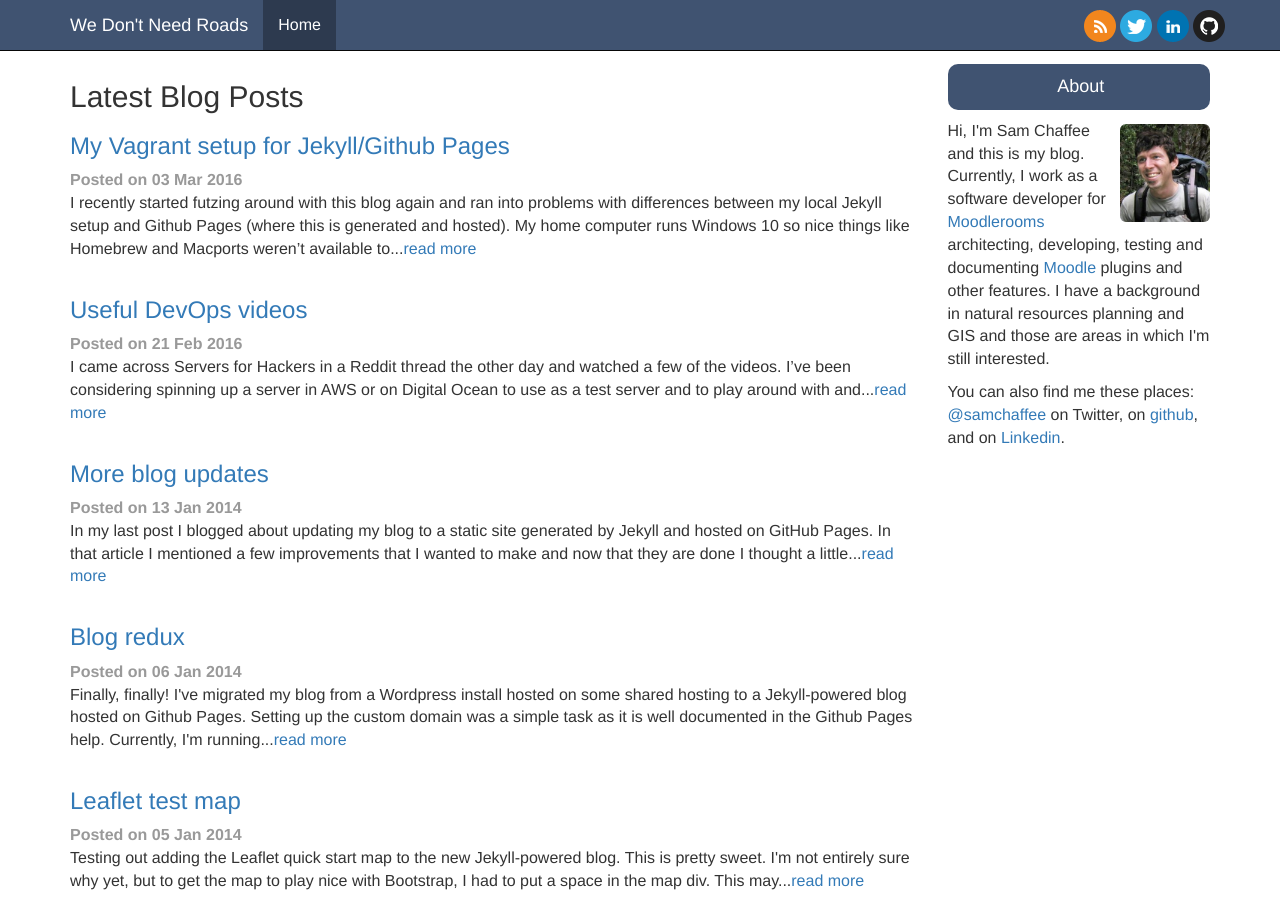
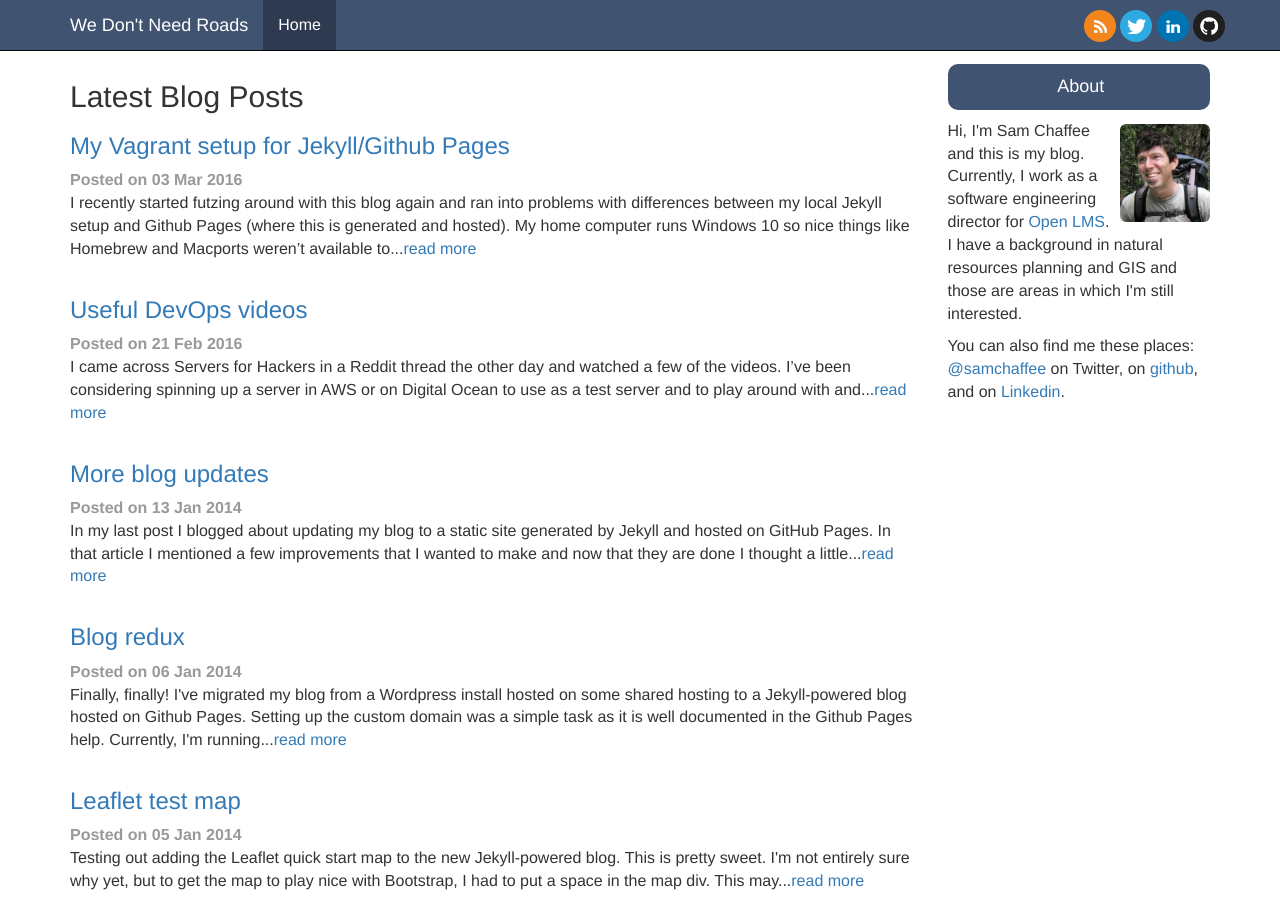
Before and after one commit to samchaffee/samchaffee.github.io, a Jekyll site: the page built from index.html, in a window 1280 px wide and 900 px high. Built offline with Jekyll 4.4.1, drawn with Linux system fonts in a browser that asks for light colours; nearby versions of some CDN libraries.

Commit message:
Update about

```diff
--- a/_includes/about.html
+++ b/_includes/about.html
@@ -1,7 +1,7 @@
 <div id="about" class="sidebar">
 	<span class="badge badge-inverse"><h4 class="sidetitle">About</h4></span>
 	<img class="img-rounded img-responsive" title="Sam Chaffee" src="/img/mebackpack.jpg" alt="Sam Chaffee" />
-	<p>Hi, I'm Sam Chaffee and this is my blog. Currently, I work as a software developer for <a title="Moodlerooms" href="http://www.moodlerooms.com">Moodlerooms</a> architecting, developing, testing and documenting <a title="Moodle" href="https://moodle.org/">Moodle</a> plugins and other features. I have a background in natural resources planning and GIS and those are areas in which I'm still interested.</p>
+	<p>Hi, I'm Sam Chaffee and this is my blog. Currently, I work as a software engineering director for <a title="Open LMS" href="https://www.openlms.net">Open LMS</a>. I have a background in natural resources planning and GIS and those are areas in which I'm still interested.</p>
 
 	<p>You can also find me these places: <a title="Twitter" href="https://twitter.com/samchaffee">@samchaffee</a> on Twitter, on <a title="github" href="https://github.com/samchaffee">github</a>, and on <a title="Linkedin" href="http://www.linkedin.com/in/samchaffee">Linkedin</a>.</p>
 </div>
```
